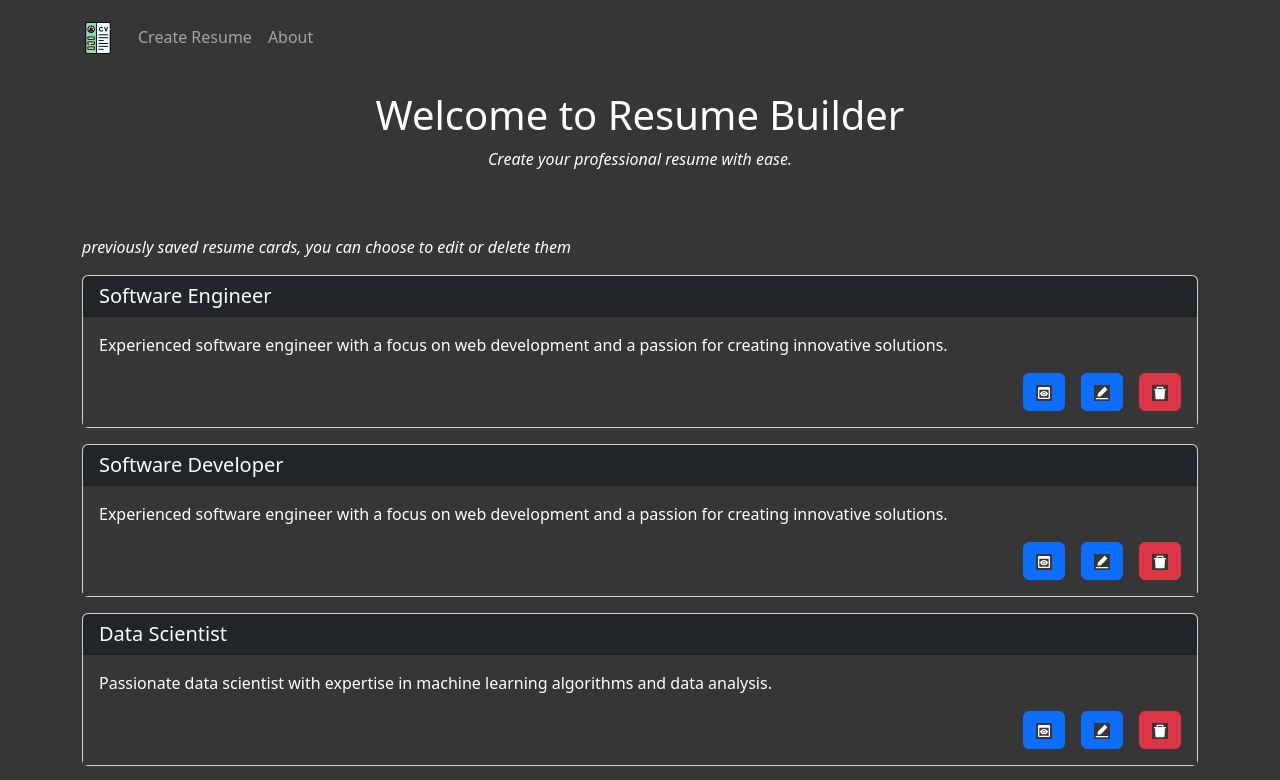
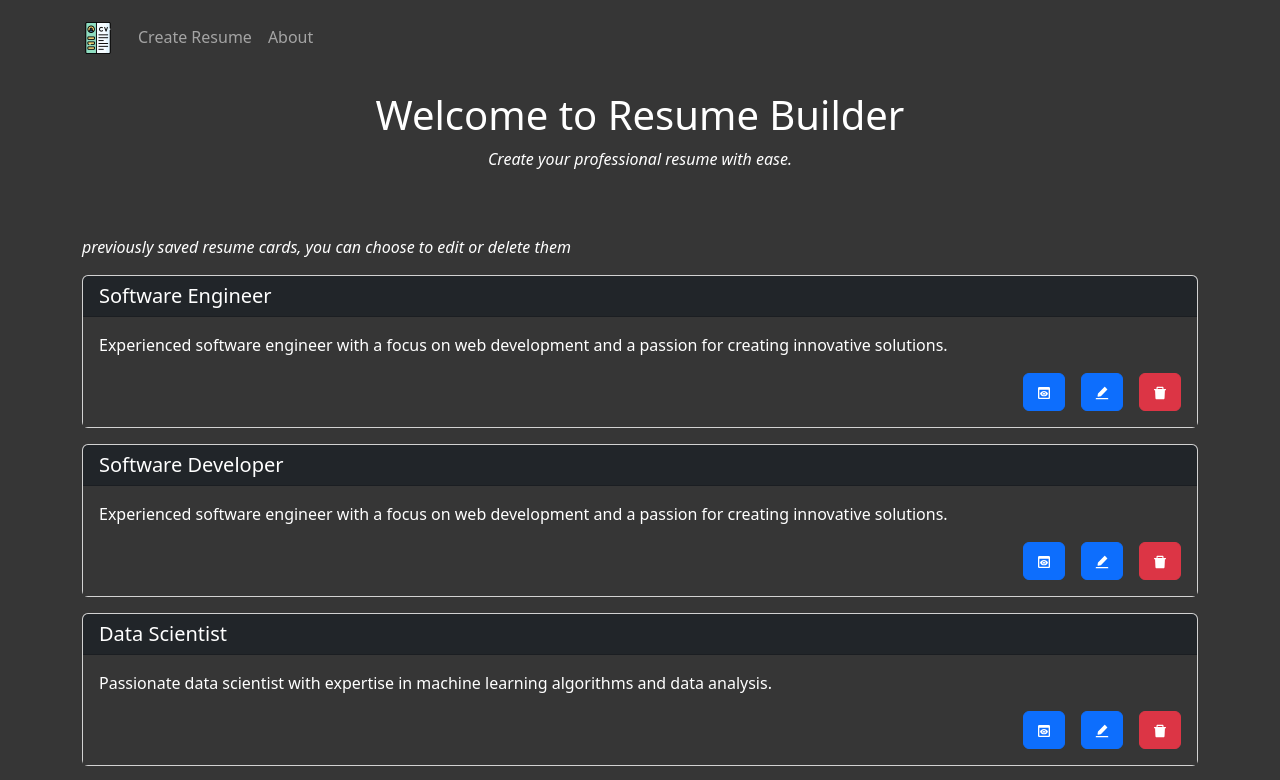
Before and after one commit to omidhokate2002/codent-resume-builder, a React (Create React App) app: page / in a window 1280 px wide. Shown: the top 780 px of the page. Built offline with nearby package versions, Linux system fonts and the light colour scheme; data requests are answered from the project's data file.

Commit message:
Buttons background fixed

```diff
--- a/src/apps/home/resume-card.jsx
+++ b/src/apps/home/resume-card.jsx
@@ -63,7 +63,9 @@ export const ResumeCard = () => {
           {resumeData.map((resume) => {
             return (
               <div className="card mt-3" key={resume.id}>
-                <h5 className="card-header bg-dark text-white">{resume.profile.title}</h5>
+                <h5 className="card-header bg-dark text-white">
+                  {resume.profile.title}
+                </h5>
                 <div className="card-body">
                   <p className="card-text">{resume.profile.summary}</p>
                   <div className="d-flex justify-content-end gap-3">
@@ -71,19 +73,19 @@ export const ResumeCard = () => {
                       className="btn btn-primary"
                       onClick={() => handlePreview(resume.id)}
                     >
-                      <MdPreview />
+                      <MdPreview className="bg-primary" />
                     </button>
                     <button
                       className="btn btn-primary"
                       onClick={() => handleUpdate(resume?.id)}
                     >
-                      <AiFillEdit />
+                      <AiFillEdit className="bg-primary" />
                     </button>
                     <button
                       className="btn btn-danger mr-2"
                       onClick={() => handleDelete(resume.id)}
                     >
-                      <AiFillDelete />
+                      <AiFillDelete className="bg-danger" />
                     </button>
                   </div>
                 </div>
```
